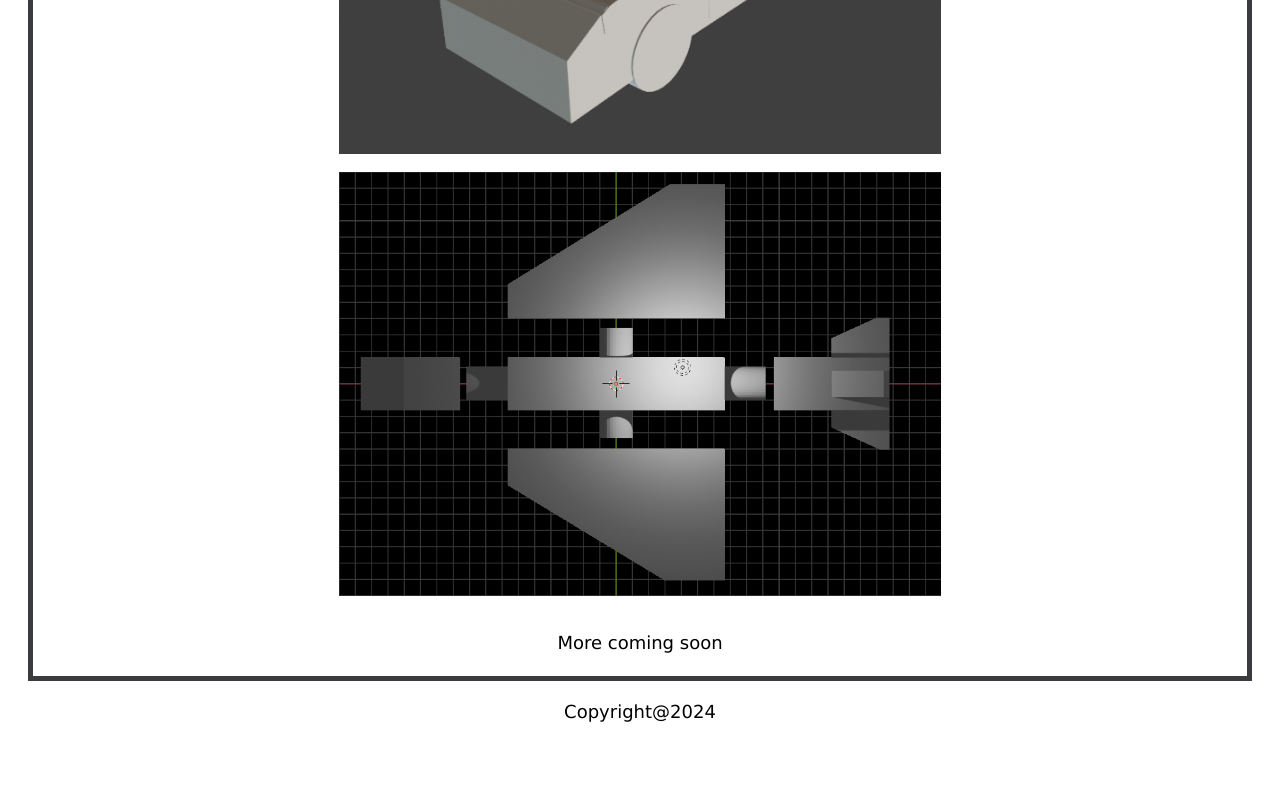
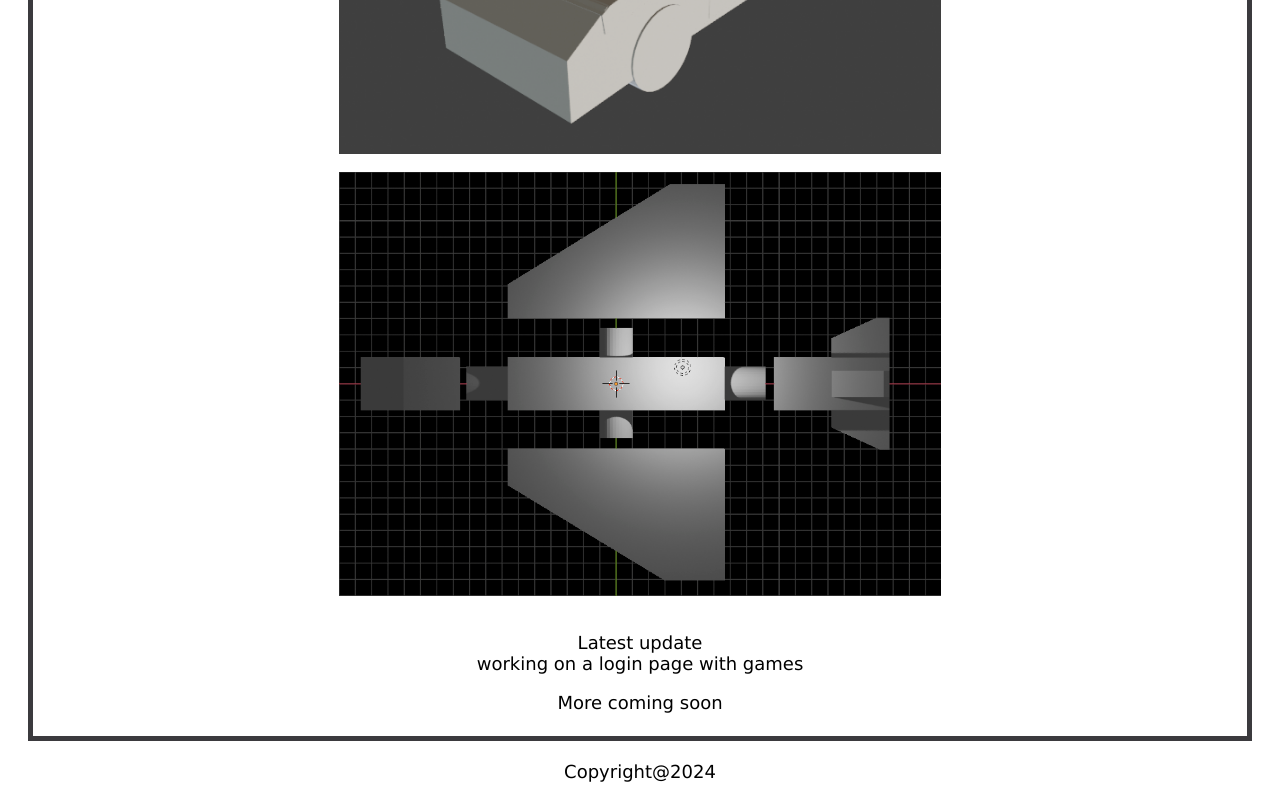
Before and after one commit to chunksy/chunksy.github.io, a plain HTML site: page index.html in a window 1280 px wide. Shown: the part 861-1661 px from the top of the page. Before the commit the page ends 1601 px from the top, so only its background shows below. Drawn offline with Linux system fonts and the light colour scheme.

Commit message:
Update index.html

```diff
--- a/index.html
+++ b/index.html
@@ -41,6 +41,10 @@
       <br>
       <img src="Plane_mix_bus.png" alt="Plane collection" class="center">
       <br>
+      <p> Latest update
+        <br>working on a login page with games</p>
+
+      </p>
       <p>More coming soon</p>
     </div>
 
```
